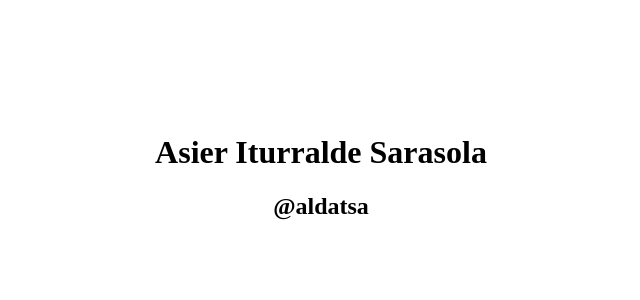
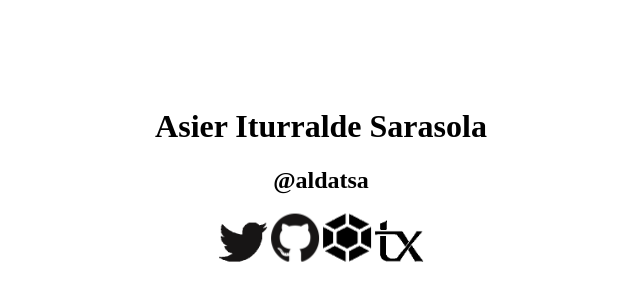
Before and after one commit to aldatsa/aldatsa.eus, a plain HTML site: page index.html in a window 1280 px wide. Shown: the part 224-524 px from the top of the page, without its empty margins (319-959 px from the left). Drawn offline with Linux system fonts and the light colour scheme.

Commit message:
Nire kontu batzuek gehitu

```diff
--- a/css/itxura.css
+++ b/css/itxura.css
@@ -5,3 +5,7 @@
     transform: translate(-50%, -50%);
 	text-align: center;
 }
+
+.sare-sozialak img {
+    width: 48px;
+}
--- a/index.html
+++ b/index.html
@@ -9,6 +9,12 @@
             <div class="izenburua-kaxa">
                 <h1>Asier Iturralde Sarasola</h1>
                 <h2>@aldatsa</h2>
+                <div class="sare-sozialak">
+                    <a href="https://twitter.com/aldatsa"><img src="img/twitter.png"></a>
+                    <a href="https://github.com/aldatsa"><img src="img/github.png"></a>
+                    <a href="https://launchpad.net/~asier-iturralde"><img src="img/launchpad.png"></a>
+                    <a href="https://www.transifex.com/user/profile/Asier_Iturralde_Sarasola/"><img src="img/transifex.png"></a>
+                </div>
             </div>
         </div>
     </body>
```
Also changed, not shown: img/github.png (added), img/launchpad.png (added), img/transifex.png (added), img/twitter.png (added).
